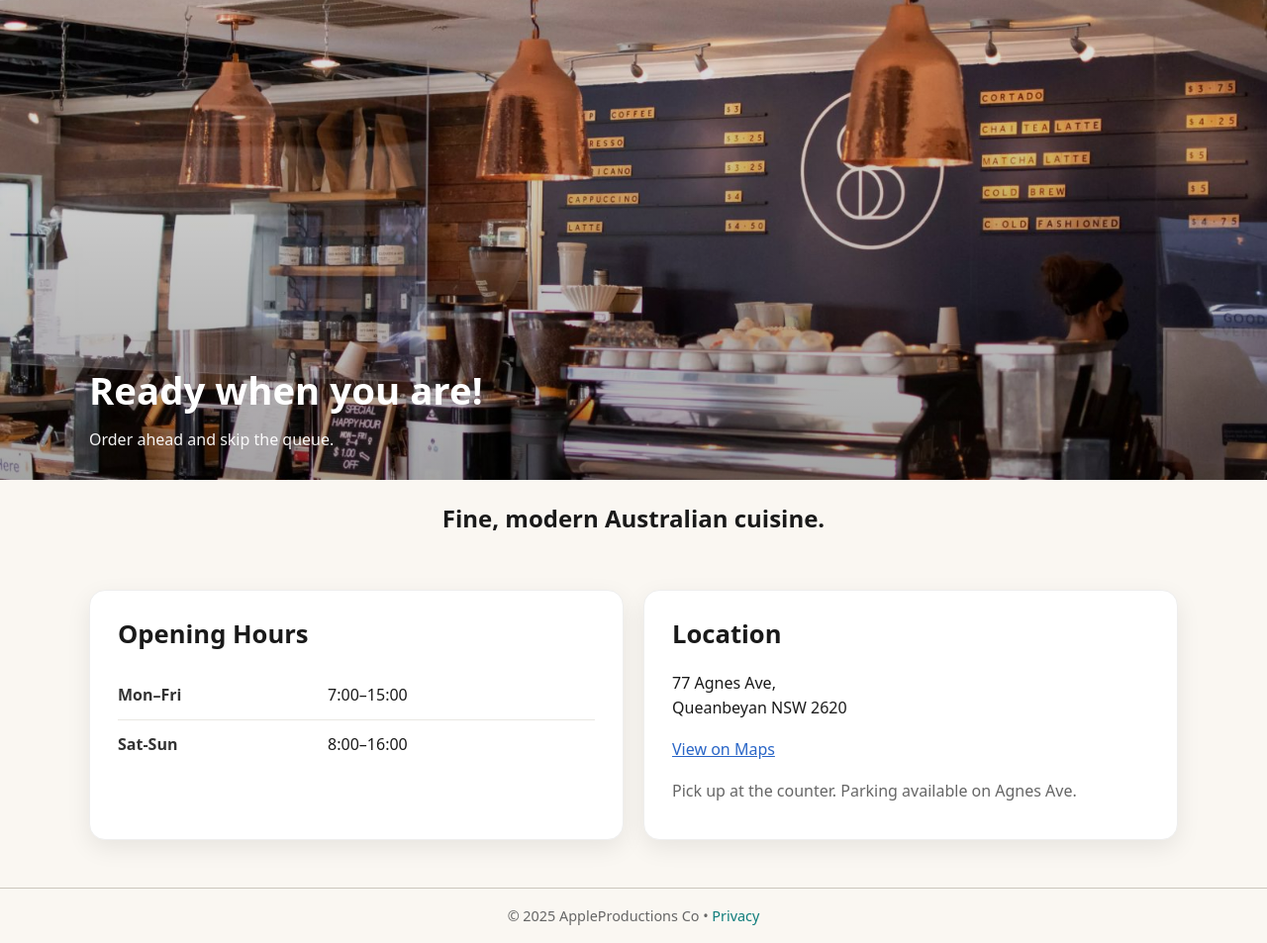
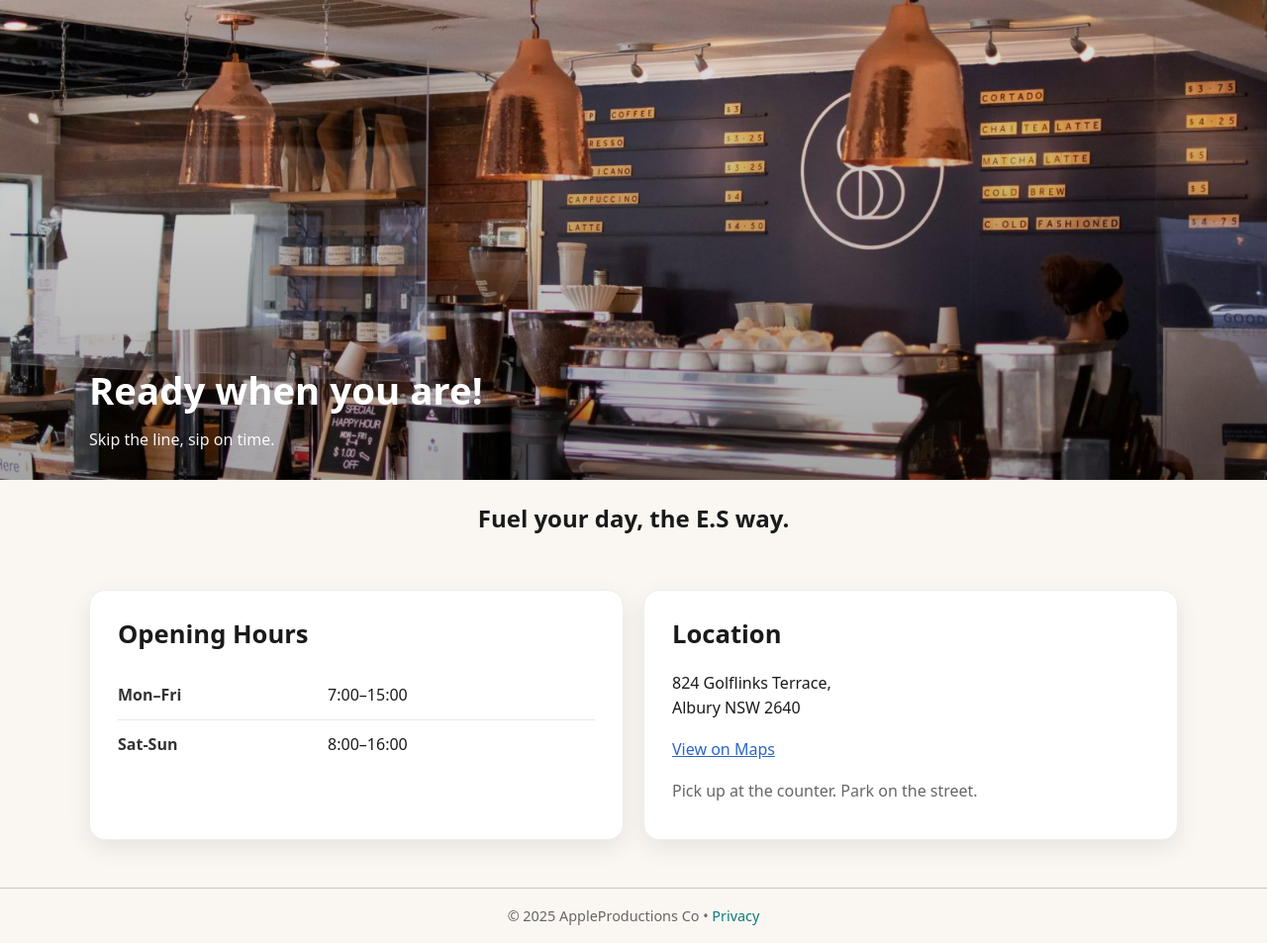
Before and after one commit to OzzyEvan/CafePWA, a Python web app: template templates/index.html in a window 1280 px wide. Shown: the part 106-1059 px from the top of the page at 99% size. Run offline with Jinja, Linux system fonts and the light colour scheme; the template is opened without the code that fills it, so the values that code supplies are empty.

Commit message:
made the file for back end

```diff
--- a/templates/index.html
+++ b/templates/index.html
@@ -39,14 +39,14 @@
       <img src="/static/images/hero.jpg" alt="Cafe table with coffee and plants">
       <div class="hero-overlay container">
         <h1>Ready when you are!</h1>
-        <p class="lead">Order ahead and skip the queue.</p>
+        <p class="lead">Skip the line, sip on time.</p>
       </div>
     </section>
 
   <!-- ---------- Tagline Section ---------- -->
     <section class="tagline">
       <div class="container">
-        <h2>Fine, modern Australian cuisine.</h2>
+        <h2>Fuel your day, the E.S way.</h2>
       </div>
     </section>
 
@@ -63,9 +63,9 @@
 
       <article class="card">
         <h2>Location</h2>
-        <p>77 Agnes Ave,<br>Queanbeyan NSW 2620</p>
-        <p><a href="https://maps.app.goo.gl/AnHafnycYavdKyb17" target="_blank" rel="noopener">View on Maps</a></p>
-        <p class="note">Pick up at the counter. Parking available on Agnes Ave.</p>
+        <p>824 Golflinks Terrace,<br>Albury NSW 2640</p>
+        <p><a href="https://maps.app.goo.gl/MpvQjLKQTUUq8Hkc8" target="_blank" rel="noopener">View on Maps</a></p>
+        <p class="note">Pick up at the counter. Park on the street.</p>
       </article>
     </section>
   </main>
```
Also changed, not shown: backend/app.py (added).
